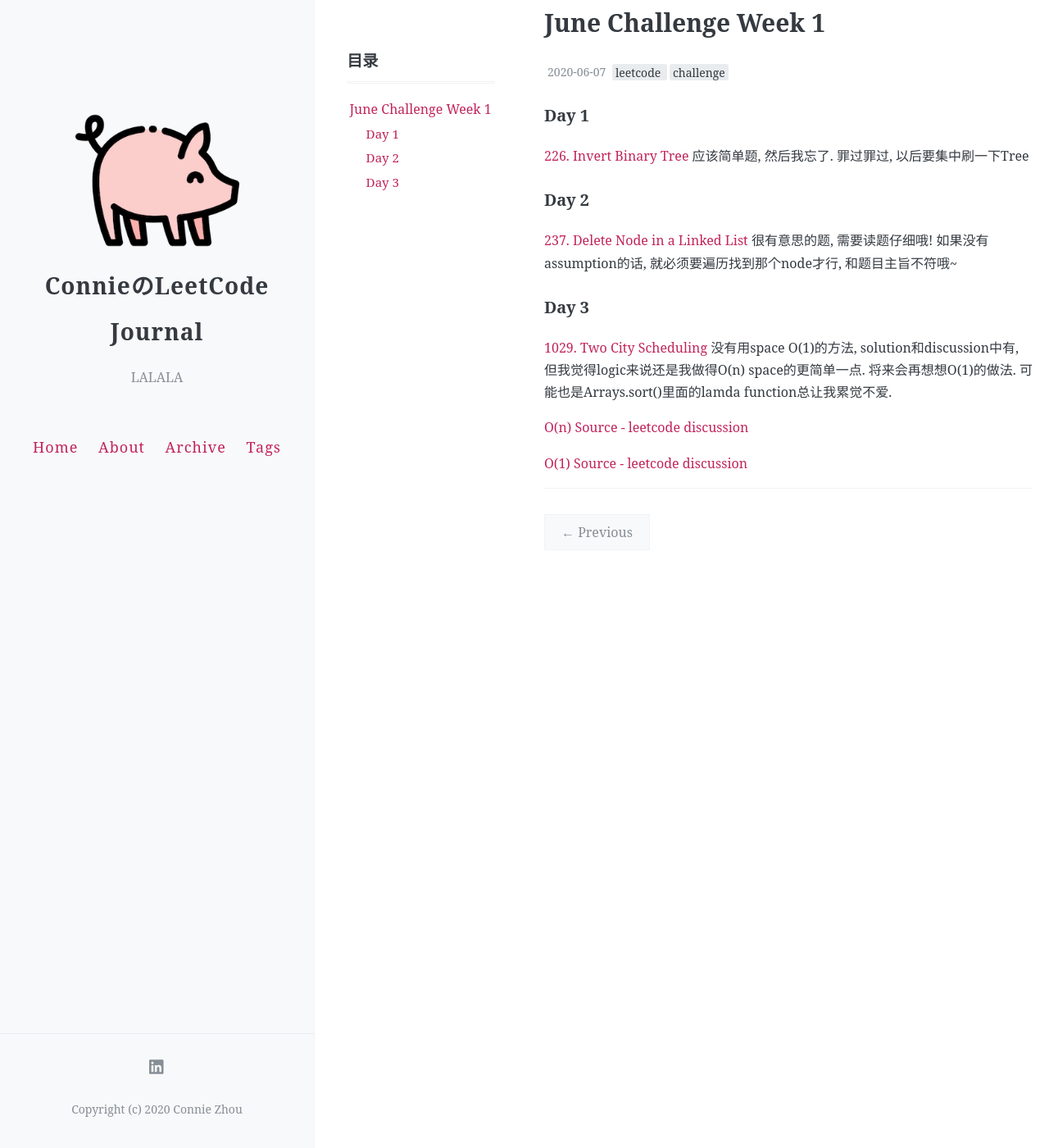
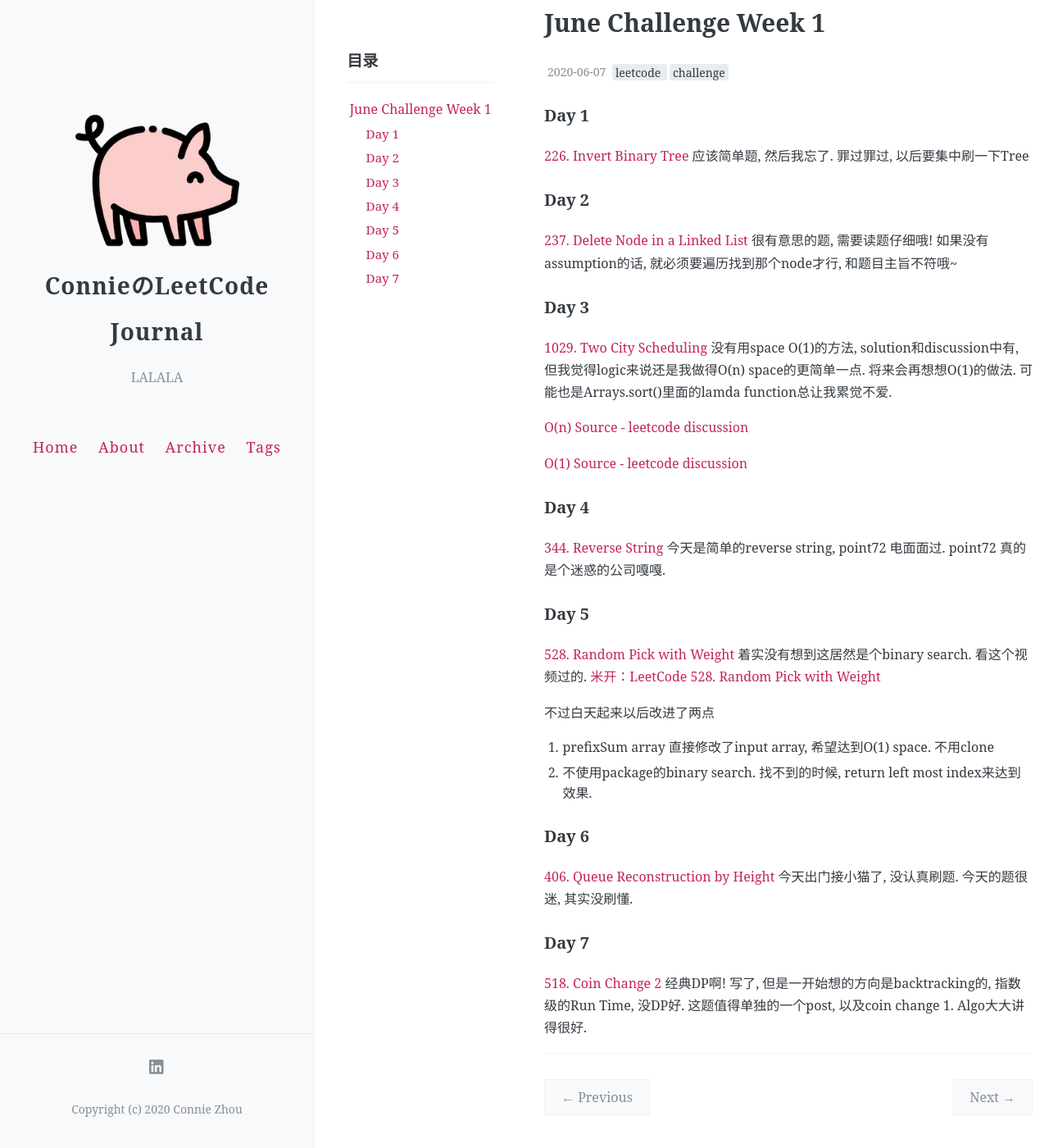
Before and after one commit to tianying0525/leetcode-vegi, a Jekyll site: the page built from _posts/2020-06-07-june-week1.md, in a window 1280 px wide and 1400 px high, scrolled down 32 px. Shown: the whole window at 82% size. Built offline with Jekyll 4.4.1, drawn with Linux system fonts in a browser that asks for light colours; comment, search, counter and statistics services are not loaded.

Commit message:
added recent

```diff
--- a/_posts/2020-06-07-june-week1.md
+++ b/_posts/2020-06-07-june-week1.md
@@ -11,6 +11,7 @@ toc: true
 ### Day 1
 [226. Invert Binary Tree](https://leetcode.com/problems/invert-binary-tree/)
 应该简单题, 然后我忘了. 罪过罪过, 以后要集中刷一下Tree
+
 ### Day 2
 [237. Delete Node in a Linked List](https://leetcode.com/problems/delete-node-in-a-linked-list/)
 很有意思的题, 需要读题仔细哦! 如果没有assumption的话, 就必须要遍历找到那个node才行, 和题目主旨不符哦~
@@ -22,3 +23,26 @@ toc: true
 [O(n) Source - leetcode discussion](https://leetcode.com/problems/two-city-scheduling/discuss/667786/Java-or-C%2B%2B-or-Python3-or-With-detailed-explanation)
 
 [O(1) Source - leetcode discussion](https://leetcode.com/problems/two-city-scheduling/discuss/278898/Java-2ms-sorting-solution-with-explanation)
+
+### Day 4
+[344. Reverse String](https://leetcode.com/problems/reverse-string/)
+今天是简单的reverse string, point72 电面面过. point72 真的是个迷惑的公司嘎嘎.
+
+
+### Day 5
+[528. Random Pick with Weight](https://leetcode.com/problems/random-pick-with-weight/)
+着实没有想到这居然是个binary search. 看这个视频过的. [米开：LeetCode 528. Random Pick with Weight](https://www.youtube.com/watch?v=G2UlzuEQu5E)
+
+不过白天起来以后改进了两点
+1. prefixSum array 直接修改了input array, 希望达到O(1) space. 不用clone
+2. 不使用package的binary search. 找不到的时候, return left most index来达到效果.
+
+### Day 6
+[406. Queue Reconstruction by Height](https://leetcode.com/problems/queue-reconstruction-by-height/)
+今天出门接小猫了, 没认真刷题.
+今天的题很迷, 其实没刷懂.
+
+### Day 7
+[518. Coin Change 2](https://leetcode.com/problems/coin-change-2/solution/)
+经典DP啊! 写了, 但是一开始想的方向是backtracking的, 指数级的Run Time, 没DP好. 这题值得单独的一个post, 以及coin change 1.
+Algo大大讲得很好.
```
Also changed, not shown: _posts/2020-05-31-sliding-window.md (+1 -0 lines), _posts/2020-06-03-leetcode-209.md (+4 -0 lines), _posts/2020-06-05-leetcode-1358.md (added, +23 -0 lines), _posts/2020-06-07-june-week2.md (added, +12 -0 lines), _posts/2020-06-07-leetcode-322.md (added, +52 -0 lines), _posts/2020-06-07-leetcode-518.md (added, +60 -0 lines).
